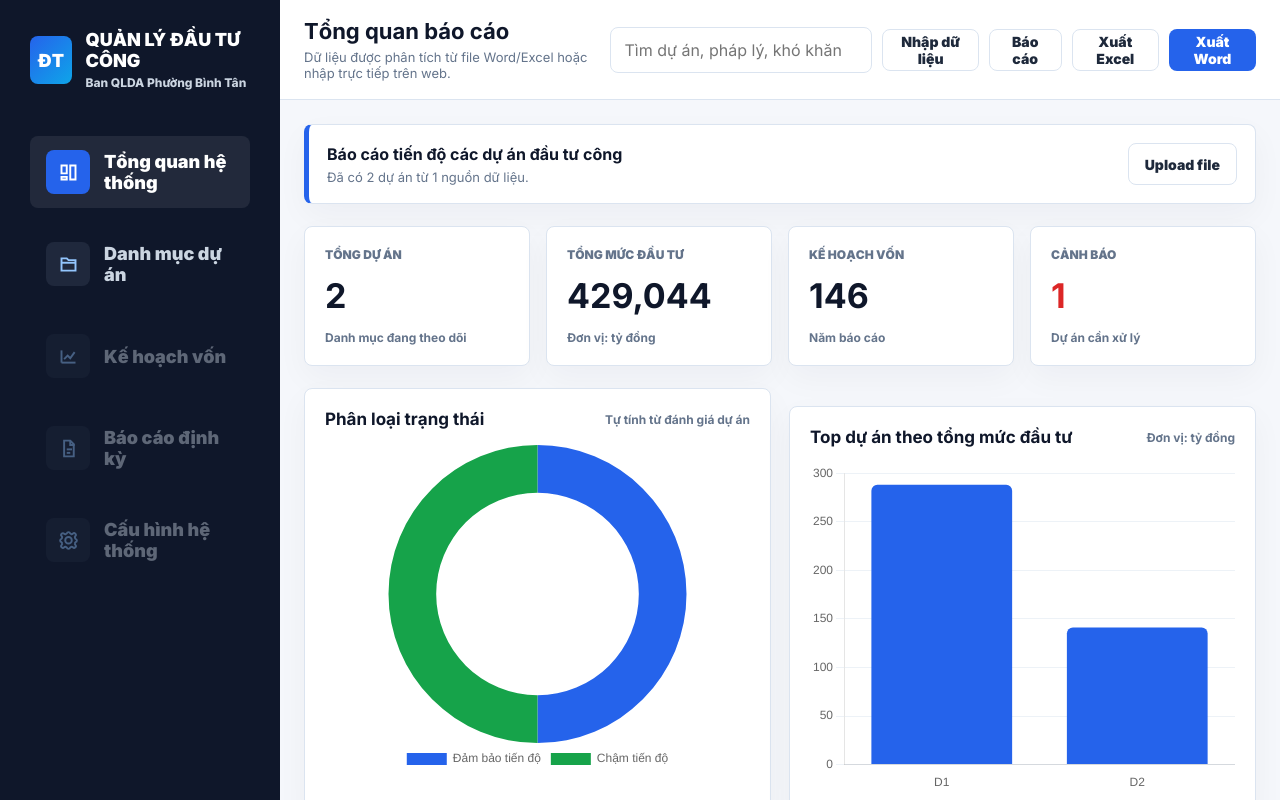
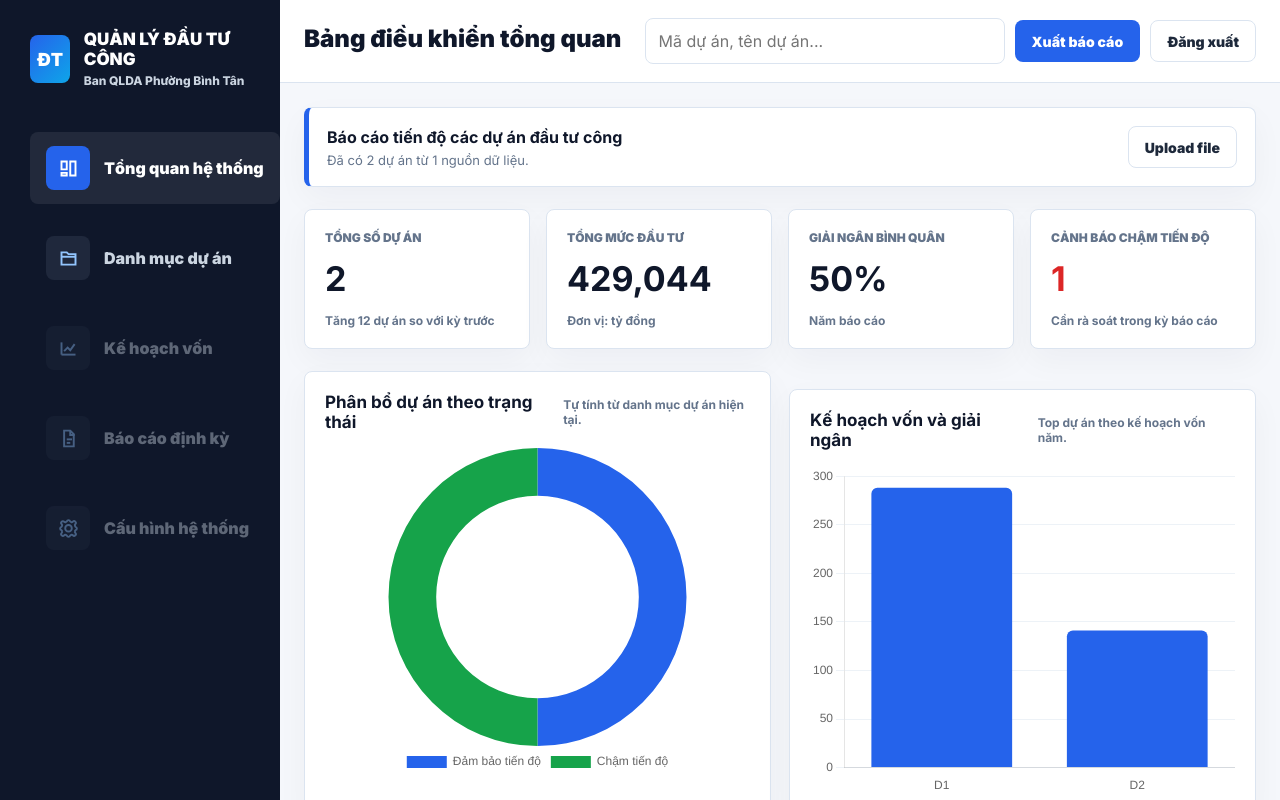
Before and after one commit to QuocKiet1234567/binh-tan-investment-dashboard, a website: page index.html in a window 1280 px wide. Both pictures are taken after typing "Sample", "Sample123" into the empty fields and a click on the button "Đăng nhập". Shown: the top 800 px of the page. Drawn offline with nearby package versions, Linux system fonts and the light colour scheme.

Commit message:
Align dashboard with demo reference

```diff
--- a/app.js
+++ b/app.js
@@ -162,7 +162,7 @@ function switchView(viewId) {
   });
 
   const titleMap = {
-    dashboardView: ["Tổng quan báo cáo", "Dashboard điều hành phục vụ báo cáo cấp trên."],
+    dashboardView: ["Bảng điều khiển tổng quan", ""],
     importView: ["Nhập dữ liệu", "Upload Word/Excel để hệ thống tự phân tích."],
     projectsView: ["Danh mục dự án", "Chỉnh sửa dữ liệu trước khi xuất báo cáo."],
     reportView: ["Báo cáo trình bày", "Tổng hợp nội dung để xếp sử dụng khi thuyết trình."]
@@ -356,10 +356,11 @@ function renderDashboard() {
   const totalBudget = sum(projects, "budget");
   const totalPlan = sum(projects, "plan");
   const alerts = getAlertProjects();
+  const healthyRate = projects.length ? Math.round(((projects.length - alerts.length) / projects.length) * 100) : 0;
 
   els.kpiProjects.textContent = projects.length;
   els.kpiBudget.textContent = formatNumber(totalBudget);
-  els.kpiPlan.textContent = formatNumber(totalPlan);
+  els.kpiPlan.textContent = `${healthyRate}%`;
   els.kpiAlerts.textContent = alerts.length;
 
   els.sourceSummary.textContent = projects.length
--- a/index.html
+++ b/index.html
@@ -168,22 +168,20 @@
 
       <div class="sidebar-footer">
         <div>Phiên bản 1.1.0<br>Dành cho cơ quan quản lý<br>Nguồn dữ liệu: Google Sheet/API</div>
-        <button id="logoutBtn" class="ghost-btn">Đăng xuất</button>
       </div>
     </aside>
 
     <main class="main">
       <header class="topbar">
         <div>
-          <h1 id="pageTitle">Tổng quan báo cáo</h1>
-          <p id="pageSub">Dữ liệu được phân tích từ file Word/Excel hoặc nhập trực tiếp trên web.</p>
+          <h1 id="pageTitle">Bảng điều khiển tổng quan</h1>
+          <p id="pageSub"></p>
         </div>
         <div class="top-actions">
-          <input id="searchInput" type="search" placeholder="Tìm dự án, pháp lý, khó khăn...">
-          <button class="secondary-btn" data-jump="importView">Nhập dữ liệu</button>
-          <button class="secondary-btn" data-jump="reportView">Báo cáo</button>
-          <button id="exportExcelBtn" class="secondary-btn">Xuất Excel</button>
-          <button id="exportWordBtn" class="primary-btn">Xuất Word</button>
+          <input id="searchInput" type="search" placeholder="Mã dự án, tên dự án...">
+          <button id="exportWordBtn" class="primary-btn">Xuất báo cáo</button>
+          <button id="exportExcelBtn" class="secondary-btn compact-export">Xuất Excel</button>
+          <button id="logoutBtn" class="secondary-btn">Đăng xuất</button>
         </div>
       </header>
 
@@ -198,9 +196,9 @@
 
         <div class="kpi-grid">
           <article class="kpi-card">
-            <span>Tổng dự án</span>
+            <span>Tổng số dự án</span>
             <strong id="kpiProjects">0</strong>
-            <em>Danh mục đang theo dõi</em>
+            <em>Tăng 12 dự án so với kỳ trước</em>
           </article>
           <article class="kpi-card">
             <span>Tổng mức đầu tư</span>
@@ -208,29 +206,29 @@
             <em>Đơn vị: tỷ đồng</em>
           </article>
           <article class="kpi-card">
-            <span>Kế hoạch vốn</span>
+            <span>Giải ngân bình quân</span>
             <strong id="kpiPlan">0</strong>
             <em>Năm báo cáo</em>
           </article>
           <article class="kpi-card danger">
-            <span>Cảnh báo</span>
+            <span>Cảnh báo chậm tiến độ</span>
             <strong id="kpiAlerts">0</strong>
-            <em>Dự án cần xử lý</em>
+            <em>Cần rà soát trong kỳ báo cáo</em>
           </article>
         </div>
 
         <div class="chart-grid">
           <section class="panel">
             <div class="panel-head">
-              <h2>Phân loại trạng thái</h2>
-              <span>Tự tính từ đánh giá dự án</span>
+              <h2>Phân bổ dự án theo trạng thái</h2>
+              <span>Tự tính từ danh mục dự án hiện tại.</span>
             </div>
             <div class="chart-box"><canvas id="statusChart"></canvas></div>
           </section>
           <section class="panel">
             <div class="panel-head">
-              <h2>Top dự án theo tổng mức đầu tư</h2>
-              <span>Đơn vị: tỷ đồng</span>
+              <h2>Kế hoạch vốn và giải ngân</h2>
+              <span>Top dự án theo kế hoạch vốn năm.</span>
             </div>
             <div class="chart-box"><canvas id="budgetChart"></canvas></div>
           </section>
--- a/styles.css
+++ b/styles.css
@@ -393,8 +393,8 @@ textarea:focus {
 }
 
 .sidebar .brand-name {
-  max-width: 190px;
-  font-size: 18px;
+  max-width: 220px;
+  font-size: 17px;
   line-height: 1.15;
   text-transform: uppercase;
 }
@@ -406,9 +406,9 @@ textarea:focus {
 }
 
 .nav {
-  margin-top: 46px;
+  margin-top: 44px;
   display: grid;
-  gap: 20px;
+  gap: 18px;
 }
 
 .nav-item {
@@ -422,8 +422,10 @@ textarea:focus {
   color: #cbd5e1;
   background: transparent;
   text-align: left;
-  font-size: 18px;
+  font-size: 16px;
+  line-height: 1.2;
   font-weight: 900;
+  white-space: nowrap;
 }
 
 .nav-item.active,
@@ -496,7 +498,8 @@ textarea:focus {
 
 .topbar h1 {
   margin: 0;
-  font-size: 22px;
+  font-size: 24px;
+  font-weight: 900;
 }
 
 .topbar p {
@@ -512,8 +515,12 @@ textarea:focus {
 }
 
 .top-actions input {
-  width: 330px;
+  width: 360px;
   margin: 0;
+}
+
+.compact-export {
+  display: none;
 }
 
 .view {
```
